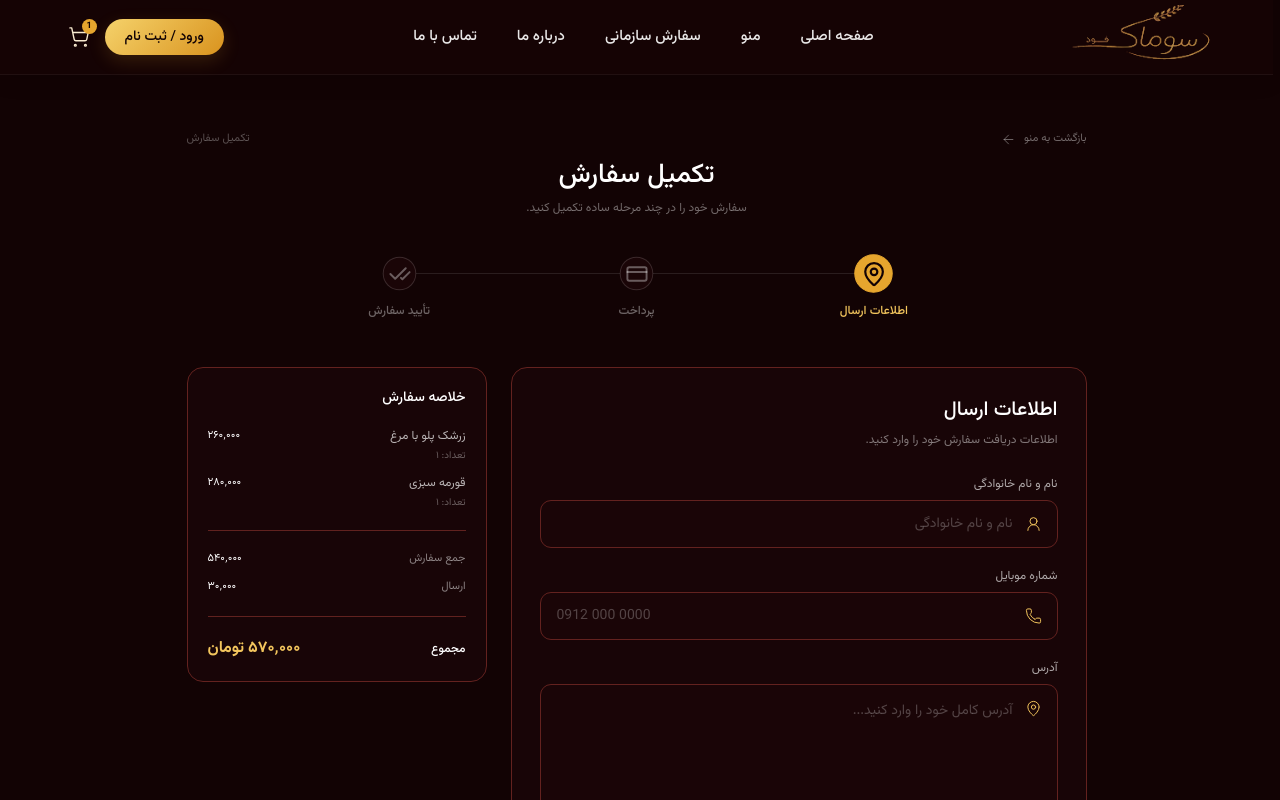
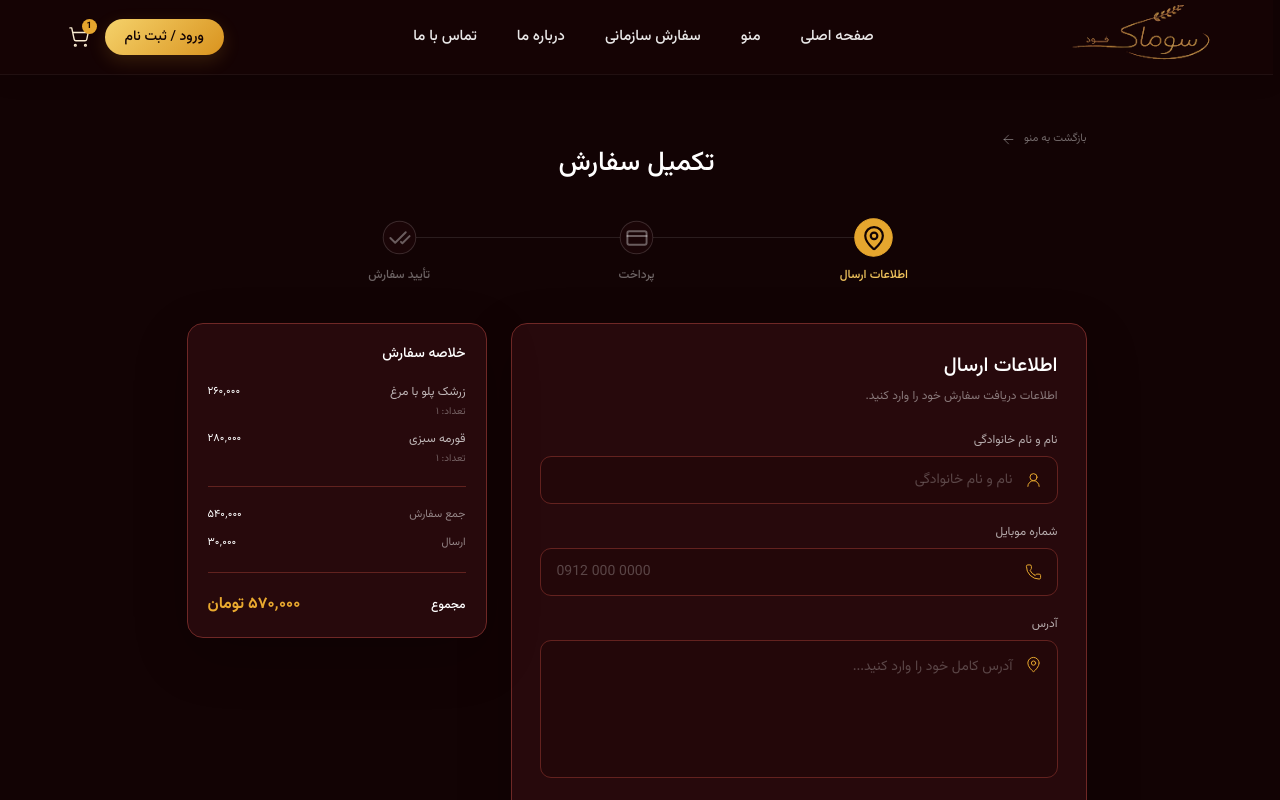
Before and after one commit to AmirMahidEs/soomak-food, a React (Vite) app: page /checkout in a window 1280 px wide. Shown: the top 800 px of the page. Built offline with nearby package versions, Linux system fonts and the light colour scheme.

Commit message:
feat: add static customer data and enhance CheckoutPage layout and styles

```diff
--- a/src/pages/CheckoutPage.jsx
+++ b/src/pages/CheckoutPage.jsx
@@ -48,6 +48,19 @@ const shipping = 30000;
 const total = subtotal + shipping;
 
 /* =========================================================
+   STATIC CUSTOMER DATA
+
+   فعلاً هاردکد شده.
+   بعداً از Redux گرفته خواهد شد.
+========================================================= */
+
+const customerInfo = {
+  name: "امیر مهدی اسلامی",
+  phone: "0912 345 6789",
+  address: "تهران، خیابان ولیعصر، کوچه نمونه، پلاک ۱۲، واحد ۴",
+};
+
+/* =========================================================
    INPUT
 ========================================================= */
 
@@ -60,13 +73,13 @@ function Input({ label, placeholder, icon: Icon, type = "text" }) {
         <Icon
           size={17}
           strokeWidth={1.4}
-          className="absolute right-4 top-1/2 -translate-y-1/2 text-somak-gold2"
+          className="absolute right-4 top-1/2 -translate-y-1/2 text-[#e9a92f]"
         />
 
         <input
           type={type}
           placeholder={placeholder}
-          className="h-[48px] w-full rounded-[11px] border border-[#63221f] bg-[#1a0507] pl-4 pr-11 text-sm text-white outline-none transition placeholder:text-white/25 focus:border-somak-gold/60 focus:ring-1 focus:ring-somak-gold/20"
+          className="h-[48px] w-full rounded-[11px] border border-[#63221f] bg-somak-850 pl-4 pr-11 text-sm text-white outline-none transition placeholder:text-white/25 focus:border-[#e9a92f]/60 focus:ring-1 focus:ring-[#e9a92f]/20"
         />
       </div>
     </label>
@@ -125,13 +138,13 @@ function ShippingStep({ onNext }) {
             <MapPin
               size={17}
               strokeWidth={1.4}
-              className="absolute right-4 top-4 text-somak-gold2"
+              className="absolute right-4 top-4 text-[#e9a92f]"
             />
 
             <textarea
               rows={4}
               placeholder="آدرس کامل خود را وارد کنید..."
-              className="w-full resize-none rounded-[11px] border border-[#63221f] bg-[#1a0507] px-4 py-3 pr-11 text-sm leading-7 text-white outline-none transition placeholder:text-white/25 focus:border-somak-gold/60 focus:ring-1 focus:ring-somak-gold/20"
+              className="w-full resize-none rounded-[11px] border border-[#63221f] bg-somak-850 px-4 py-3 pr-11 text-sm leading-7 text-white outline-none transition placeholder:text-white/25 focus:border-[#e9a92f]/60 focus:ring-1 focus:ring-[#e9a92f]/20"
             />
           </div>
         </label>
@@ -140,7 +153,7 @@ function ShippingStep({ onNext }) {
       <button
         type="button"
         onClick={onNext}
-        className="mt-7 flex h-[48px] w-full items-center justify-center gap-3 rounded-full bg-gold-gradient text-sm font-medium text-somak-950 transition hover:brightness-105"
+        className="mt-7 flex h-[48px] w-full items-center justify-center gap-3 rounded-full bg-gold-gradient text-sm font-medium text-somak-950 shadow-[0_7px_20px_rgba(230,166,46,0.14)] transition hover:brightness-105"
       >
         ادامه
         <ArrowLeft size={18} strokeWidth={1.7} />
@@ -190,16 +203,16 @@ function PaymentStep({ onNext, onBack }) {
           onClick={() => setPaymentMethod("online")}
           className={`flex w-full items-center gap-4 rounded-[13px] border p-4 text-right transition ${
             paymentMethod === "online"
-              ? "border-somak-gold/70 bg-somak-gold/5"
-              : "border-[#63221f] bg-[#1a0507]"
-          } `}
+              ? "border-[#e9a92f]/60 bg-[#e9a92f]/5"
+              : "border-[#63221f] bg-[#25080b]"
+          }`}
         >
           <span
             className={`flex h-11 w-11 shrink-0 items-center justify-center rounded-full ${
               paymentMethod === "online"
-                ? "bg-somak-gold text-somak-950"
-                : "bg-somak-900 text-somak-gold2"
-            } `}
+                ? "bg-[#e9a92f] text-somak-950"
+                : "bg-[#180507] text-[#e9a92f]"
+            }`}
           >
             <CreditCard size={20} strokeWidth={1.4} />
           </span>
@@ -215,9 +228,9 @@ function PaymentStep({ onNext, onBack }) {
           <span
             className={`h-4 w-4 rounded-full border ${
               paymentMethod === "online"
-                ? "border-somak-gold bg-somak-gold"
+                ? "border-[#e9a92f] bg-[#e9a92f]"
                 : "border-white/20"
-            } `}
+            }`}
           />
         </button>
 
@@ -228,16 +241,16 @@ function PaymentStep({ onNext, onBack }) {
           onClick={() => setPaymentMethod("cash")}
           className={`flex w-full items-center gap-4 rounded-[13px] border p-4 text-right transition ${
             paymentMethod === "cash"
-              ? "border-somak-gold/70 bg-somak-gold/5"
-              : "border-[#63221f] bg-[#1a0507]"
-          } `}
+              ? "border-[#e9a92f]/60 bg-[#e9a92f]/5"
+              : "border-[#63221f] bg-[#25080b]"
+          }`}
         >
           <span
             className={`flex h-11 w-11 shrink-0 items-center justify-center rounded-full ${
               paymentMethod === "cash"
-                ? "bg-somak-gold text-somak-950"
-                : "bg-somak-900 text-somak-gold2"
-            } `}
+                ? "bg-[#e9a92f] text-somak-950"
+                : "bg-[#180507] text-[#e9a92f]"
+            }`}
           >
             <WalletCards size={20} strokeWidth={1.4} />
           </span>
@@ -253,9 +266,9 @@ function PaymentStep({ onNext, onBack }) {
           <span
             className={`h-4 w-4 rounded-full border ${
               paymentMethod === "cash"
-                ? "border-somak-gold bg-somak-gold"
+                ? "border-[#e9a92f] bg-[#e9a92f]"
                 : "border-white/20"
-            } `}
+            }`}
           />
         </button>
       </div>
@@ -264,7 +277,7 @@ function PaymentStep({ onNext, onBack }) {
         <button
           type="button"
           onClick={onBack}
-          className="flex h-[48px] flex-1 items-center justify-center gap-2 rounded-full border border-[#63221f] text-sm text-white/70 transition hover:border-[#8a322d] hover:text-white"
+          className="flex h-[48px] flex-1 items-center justify-center gap-2 rounded-full border border-[#642421] text-sm text-white/70 transition hover:border-[#8a322d] hover:bg-[#421014] hover:text-white"
         >
           <ArrowRight size={17} strokeWidth={1.6} />
           بازگشت
@@ -273,7 +286,7 @@ function PaymentStep({ onNext, onBack }) {
         <button
           type="button"
           onClick={onNext}
-          className="flex h-[48px] flex-[1.7] items-center justify-center gap-2 rounded-full bg-gold-gradient text-sm font-medium text-somak-950 transition hover:brightness-105"
+          className="flex h-[48px] flex-[1.7] items-center justify-center gap-2 rounded-full bg-gold-gradient text-sm font-medium text-somak-950 shadow-[0_7px_20px_rgba(230,166,46,0.14)] transition hover:brightness-105"
         >
           ادامه
           <ArrowLeft size={18} strokeWidth={1.7} />
@@ -307,7 +320,7 @@ function ConfirmationStep({ onBack }) {
       }}
     >
       <div className="mb-7">
-        <div className="mx-auto flex h-[58px] w-[58px] items-center justify-center rounded-full border border-somak-gold/40 bg-somak-gold/10 text-somak-gold">
+        <div className="mx-auto flex h-[58px] w-[58px] items-center justify-center rounded-full border border-[#e9a92f]/40 bg-[#e9a92f]/10 text-[#e9a92f]">
           <Check size={27} strokeWidth={1.6} />
         </div>
 
@@ -320,22 +333,93 @@ function ConfirmationStep({ onBack }) {
         </p>
       </div>
 
-      {/* ORDER ITEMS */}
+      {/* =====================================================
+          CUSTOMER INFO
+      ====================================================== */}
 
-      <div className="rounded-[13px] border border-[#63221f] bg-[#1a0507] p-4">
+      <div className="mb-5 rounded-[13px] border border-[#63221f] bg-[#25080b] p-4">
+        <h2 className="mb-4 text-xs font-medium text-white">
+          اطلاعات دریافت سفارش
+        </h2>
+
+        <div className="space-y-4">
+          {/* NAME */}
+
+          <div className="flex items-start gap-3">
+            <div className="flex h-9 w-9 shrink-0 items-center justify-center rounded-full bg-[#180507] text-[#e9a92f]">
+              <UserRound size={16} strokeWidth={1.4} />
+            </div>
+
+            <div className="min-w-0">
+              <span className="block text-[10px] text-white/35">
+                نام و نام خانوادگی
+              </span>
+
+              <span className="mt-1 block text-xs text-white/75">
+                {customerInfo.name}
+              </span>
+            </div>
+          </div>
+
+          {/* PHONE */}
+
+          <div className="flex items-start gap-3">
+            <div className="flex h-9 w-9 shrink-0 items-center justify-center rounded-full bg-[#180507] text-[#e9a92f]">
+              <Phone size={16} strokeWidth={1.4} />
+            </div>
+
+            <div className="min-w-0">
+              <span className="block text-[10px] text-white/35">
+                شماره تماس
+              </span>
+
+              <span
+                dir="ltr"
+                className="mt-1 block text-left text-xs text-white/75"
+              >
+                {customerInfo.phone}
+              </span>
+            </div>
+          </div>
+
+          {/* ADDRESS */}
+
+          <div className="flex items-start gap-3">
+            <div className="flex h-9 w-9 shrink-0 items-center justify-center rounded-full bg-[#180507] text-[#e9a92f]">
+              <MapPin size={16} strokeWidth={1.4} />
+            </div>
+
+            <div className="min-w-0">
+              <span className="block text-[10px] text-white/35">
+                آدرس تحویل
+              </span>
+
+              <span className="mt-1 block text-xs leading-6 text-white/75">
+                {customerInfo.address}
+              </span>
+            </div>
+          </div>
+        </div>
+      </div>
+
+      {/* =====================================================
+          ORDER ITEMS
+      ====================================================== */}
+
+      <div className="rounded-[13px] border border-[#63221f] bg-[#25080b] p-4">
         <h2 className="mb-4 text-xs font-medium text-white">خلاصه سفارش</h2>
 
         <div className="space-y-3">
           {orderItems.map((item) => (
             <div
               key={item.id}
-              className="flex items-center justify-between text-xs"
+              className="flex items-center justify-between gap-3 text-xs"
             >
               <span className="text-white/60">
                 {item.title} × {item.quantity.toLocaleString("fa-IR")}
               </span>
 
-              <span className="text-white">
+              <span className="shrink-0 text-white">
                 {formatPrice(item.price * item.quantity)} تومان
               </span>
             </div>
@@ -363,17 +447,19 @@ function ConfirmationStep({ onBack }) {
             مبلغ قابل پرداخت
           </span>
 
-          <span className="text-lg font-bold text-somak-gold2">
+          <span className="text-lg font-bold text-[#e9a92f]">
             {formatPrice(total)} تومان
           </span>
         </div>
       </div>
 
-      {/* FINAL BUTTON */}
+      {/* =====================================================
+          FINAL BUTTON
+      ====================================================== */}
 
       <button
         type="button"
-        className="mt-6 flex h-[49px] w-full items-center justify-center gap-3 rounded-full bg-gold-gradient text-sm font-medium text-somak-950 transition hover:brightness-105"
+        className="mt-6 flex h-[49px] w-full items-center justify-center gap-3 rounded-full bg-gold-gradient text-sm font-medium text-somak-950 shadow-[0_7px_20px_rgba(230,166,46,0.14)] transition hover:brightness-105"
       >
         <Check size={18} strokeWidth={1.7} />
         ثبت نهایی سفارش
@@ -382,7 +468,7 @@ function ConfirmationStep({ onBack }) {
       <button
         type="button"
         onClick={onBack}
-        className="mx-auto mt-4 flex items-center gap-2 text-xs text-white/45 transition hover:text-white"
+        className="mx-auto mt-4 flex items-center gap-2 text-xs text-[#e9a92f] transition hover:text-[#f2bd4a]"
       >
         <ArrowRight size={15} strokeWidth={1.5} />
         بازگشت به مرحله پرداخت
@@ -416,32 +502,26 @@ export default function CheckoutPage() {
       ====================================================== */}
 
       <div className="mx-auto mb-10 max-w-[900px]">
-        <div className="mb-3 flex items-center justify-between">
+        <div className="flex items-center justify-between">
           <Link
             to="/products"
-            className="flex items-center gap-2 text-[11px] text-white/40 transition hover:text-somak-gold2"
+            className="flex items-center gap-2 text-[11px] text-white/40 transition hover:text-[#e9a92f]"
           >
             بازگشت به منو
             <ArrowLeft size={15} strokeWidth={1.5} />
           </Link>
-
-          <span className="text-[11px] text-white/30">تکمیل سفارش</span>
         </div>
 
         <h1 className="text-center text-2xl font-medium text-white sm:text-[27px]">
           تکمیل سفارش
         </h1>
-
-        <p className="mt-2 text-center text-xs text-white/40">
-          سفارش خود را در چند مرحله ساده تکمیل کنید.
-        </p>
       </div>
 
       {/* =====================================================
           TIMELINE
       ====================================================== */}
 
-      <div className="mb-12">
+      <div className="mb-10">
         <CheckoutTimeline currentStep={currentStep} />
       </div>
 
@@ -449,12 +529,30 @@ export default function CheckoutPage() {
           CONTENT
       ====================================================== */}
 
-      <div className="mx-auto grid w-full max-w-[900px] grid-cols-1 gap-6 lg:grid-cols-[1fr_300px]">
+      <motion.div
+        layout
+        transition={{
+          layout: {
+            duration: 0.4,
+            ease: [0.22, 1, 0.36, 1],
+          },
+        }}
+        className="mx-auto grid w-full max-w-[900px] grid-cols-1 gap-6 lg:grid-cols-[1fr_300px]"
+      >
         {/* ===================================================
             MAIN FORM
         ==================================================== */}
 
-        <section className="rounded-[16px] border border-[#63221f] bg-[#180507] p-5 sm:p-7">
+        <motion.section
+          layout
+          transition={{
+            layout: {
+              duration: 0.4,
+              ease: [0.22, 1, 0.36, 1],
+            },
+          }}
+          className="order-2 rounded-[16px] border border-[#6f2826] bg-[#27090c] p-5 shadow-[0_18px_55px_rgba(0,0,0,0.18)] sm:p-7 lg:order-1"
+        >
           <AnimatePresence mode="wait" initial={false}>
             {currentStep === 1 && (
               <ShippingStep key="shipping" onNext={goNext} />
@@ -468,13 +566,22 @@ export default function CheckoutPage() {
               <ConfirmationStep key="confirmation" onBack={goBack} />
             )}
           </AnimatePresence>
-        </section>
+        </motion.section>
 
         {/* ===================================================
             ORDER SUMMARY
         ==================================================== */}
 
-        <aside className="h-fit rounded-[16px] border border-[#63221f] bg-[#180507] p-5 lg:sticky lg:top-[95px]">
+        <motion.aside
+          layout
+          transition={{
+            layout: {
+              duration: 0.4,
+              ease: [0.22, 1, 0.36, 1],
+            },
+          }}
+          className="order-1 h-fit rounded-[16px] border border-[#6f2826] bg-[#27090c] p-5 shadow-[0_18px_55px_rgba(0,0,0,0.18)] lg:sticky lg:top-[95px] lg:order-2"
+        >
           <h2 className="text-sm font-medium text-white">خلاصه سفارش</h2>
 
           <div className="mt-5 space-y-3">
@@ -517,12 +624,12 @@ export default function CheckoutPage() {
           <div className="flex items-center justify-between">
             <span className="text-xs font-medium text-white">مجموع</span>
 
-            <span className="text-[16px] font-bold text-somak-gold2">
+            <span className="text-[16px] font-bold text-[#e9a92f]">
               {formatPrice(total)} تومان
             </span>
           </div>
-        </aside>
-      </div>
+        </motion.aside>
+      </motion.div>
     </main>
   );
 }
```
